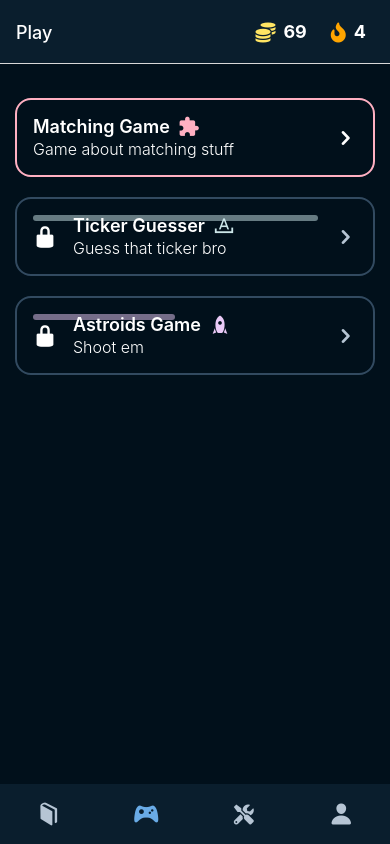
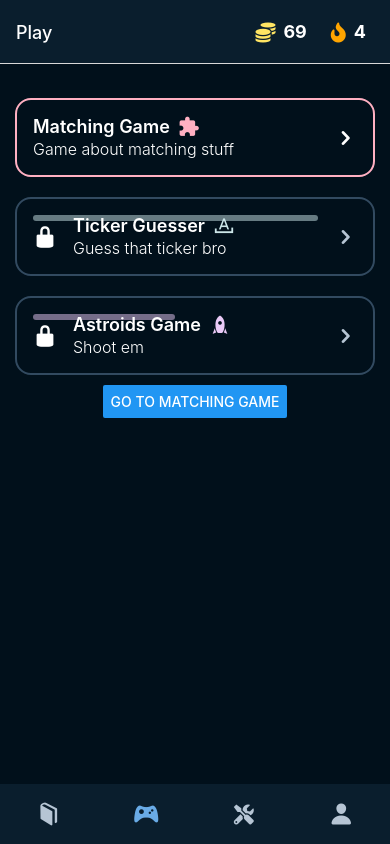
Before and after one commit to jaredrobinson001/react-financial-education, a React Native app: screen /Play in a window 390 px wide. Built offline with nearby package versions, Linux system fonts and the light colour scheme.

Commit message:
added matching game link

```diff
--- a/navigation/PlayStack.js
+++ b/navigation/PlayStack.js
@@ -1,6 +1,7 @@
 import { createStackNavigator } from "@react-navigation/stack";
 
 import Play from "../screens/Play";
+import MatchingGame from "../screens/MatchingGame";
 
 const Stack = createStackNavigator();
 
@@ -9,6 +10,9 @@ const PlayStack = () => (
         <Stack.Screen name="Learning Home" component={Play} options={{
             headerShown: false,
         }}/>
+        <Stack.Screen name="Matching Game" component={MatchingGame} options={{
+            headerShown: false,
+        }}/>
     </Stack.Navigator>
 );
 
--- /dev/null
+++ b/screens/MatchingGame.js
@@ -0,0 +1,22 @@
+import React, { useState } from "react";
+
+import { Button, Text, View, StyleSheet } from "react-native";
+
+const MatchingGame = () => {
+    return (
+        <View style={styles.container}>
+            <Text style={styles.text}>Matching Game :D</Text>
+        </View>
+    );
+};
+
+const styles = StyleSheet.create({
+    container: {},
+    text:{
+        color:"white",
+        fontSize:24,
+        textAlign:"center",
+    }
+});
+
+export default MatchingGame;
--- a/screens/Play.js
+++ b/screens/Play.js
@@ -1,8 +1,7 @@
-import { StyleSheet, View, Text } from "react-native";
+import { useNavigation } from "@react-navigation/native";
+import { StyleSheet, View, Text, Button } from "react-native";
 import CustomText from "../components/CustomText";
 import GameTab from "../components/play/GameTab";
-
-
 
 const gameData = [
     {
@@ -28,7 +27,9 @@ const gameData = [
     },
 ];
 
-const Play = () => (
+const Play = () => {
+    const nav = useNavigation();
+    return (
         <View style={styles.container}>
             {gameData.map((game, i) => (
                 <View style={styles.gameTabContainer}>
@@ -42,8 +43,10 @@ const Play = () => (
                     />
                 </View>
             ))}
+            <Button title="Go to matching game" onPress={() => nav.navigate("Matching Game")}/>
         </View>
     );
+};
 
 const styles = StyleSheet.create({
     container: {
@@ -52,7 +55,7 @@ const styles = StyleSheet.create({
         justifyContent: "flex-start",
         marginTop: 24,
     },
-	gameTabContainer:{
+    gameTabContainer: {
         marginTop: 10,
         marginBottom: 10,
     },
```
Lines whose indentation alone changed are shown as unchanged.
